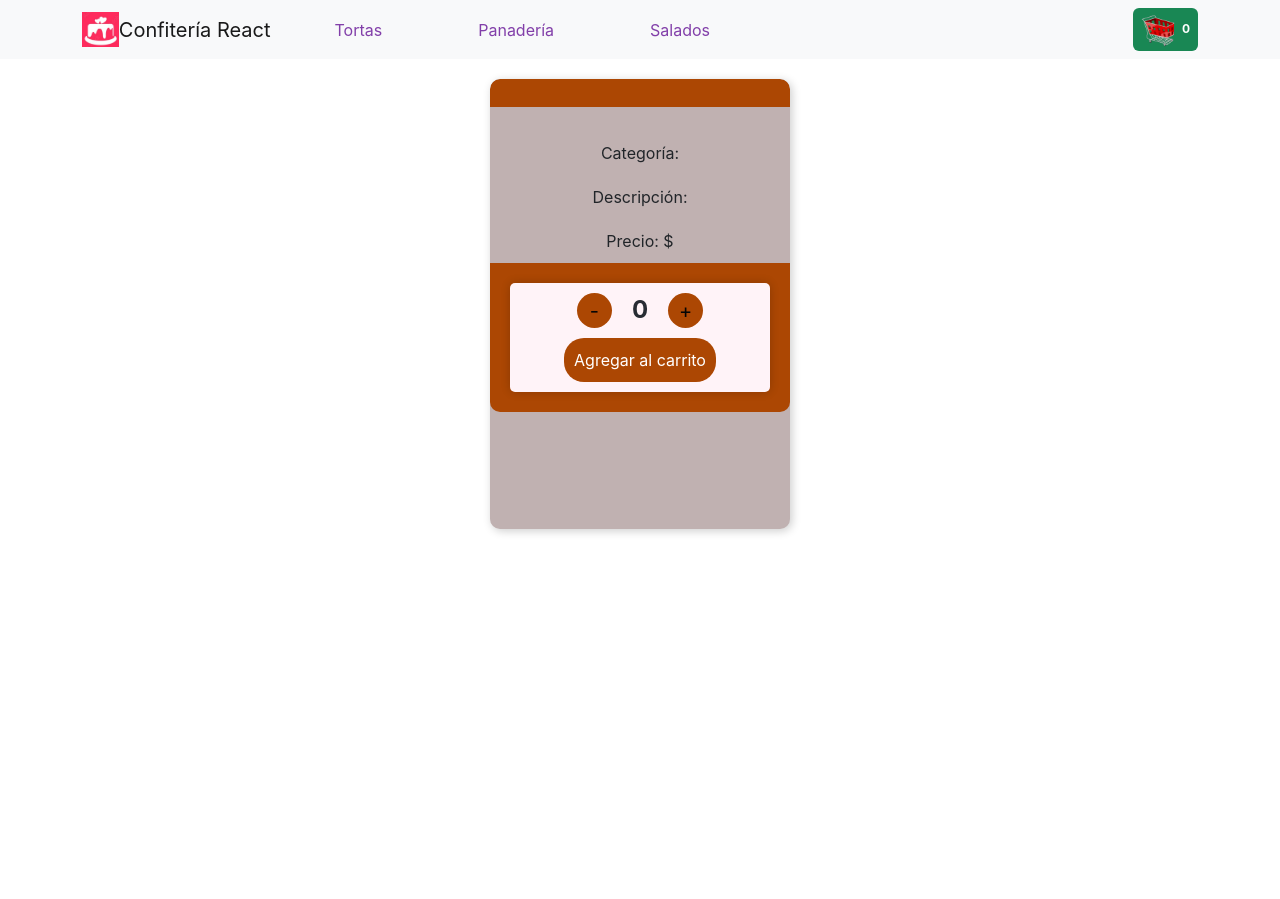
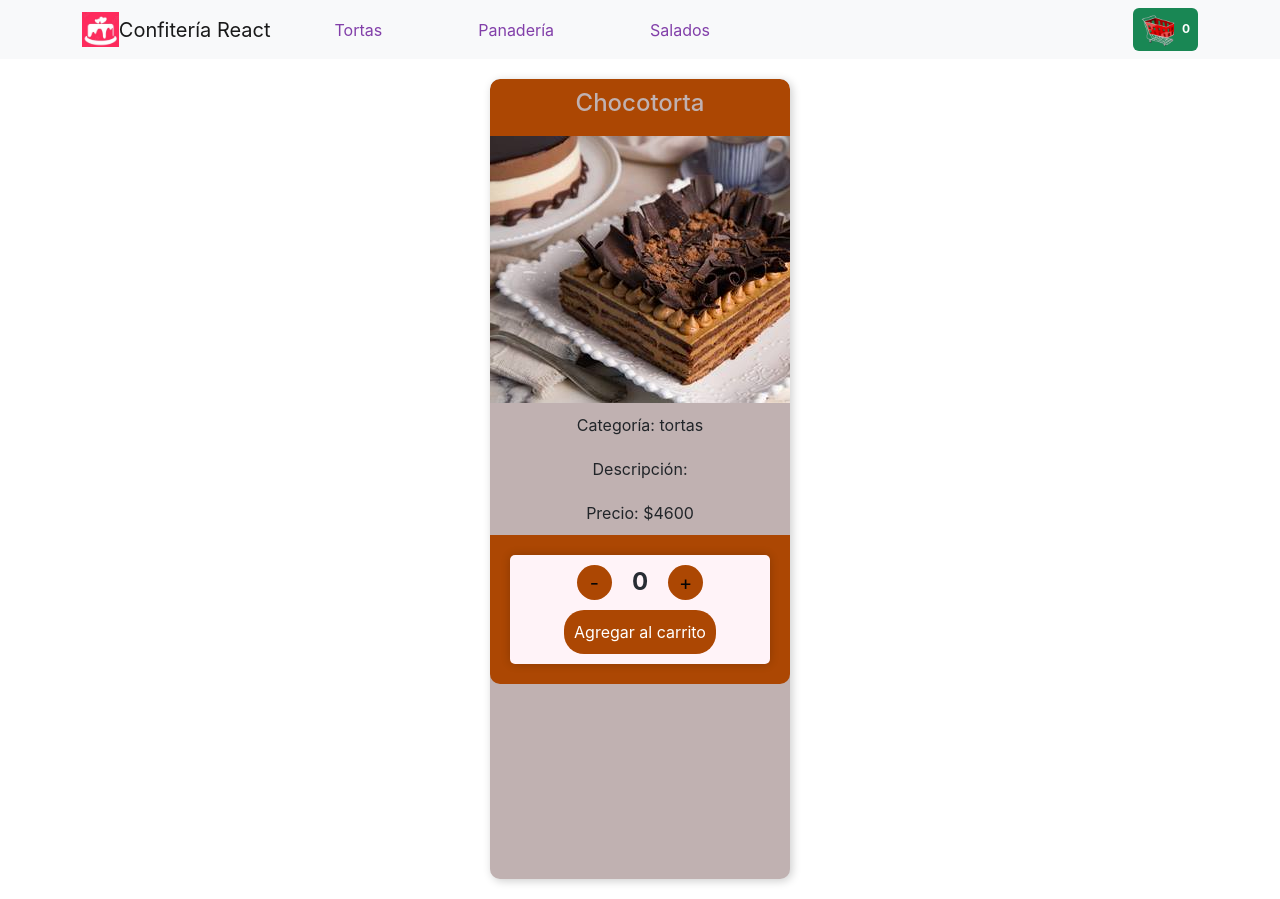
Before and after one commit to RLunaGHub/Confiteria-React, a React (Create React App) app: page /item/1 in a window 1280 px wide. Before the commit the page ends 800 px from the top, so only its background shows below. Built offline with nearby package versions, Linux system fonts and the light colour scheme.

Commit message:
correcion detalle

```diff
--- a/src/App.css
+++ b/src/App.css
@@ -159,7 +159,7 @@
   display: inline-flex;
   flex-direction: column;
   width: 300px;
-  height: 450px;
+  height: 800px;
   margin: 20px;
   background-color: rgb(192, 177, 177);
   border-radius: 10px;
--- a/src/asyncmock.jsx
+++ b/src/asyncmock.jsx
@@ -155,7 +155,7 @@ export const getProducts = () => {
 export const getProductById = (productId) => {
   return new Promise((resolve) => {
     setTimeout(() => {
-      resolve(products.find((prod) => prod.id === productId));
+      resolve(products.find((prod) => prod.id === parseInt(productId)));
     }, 500);
   });
 };
```
